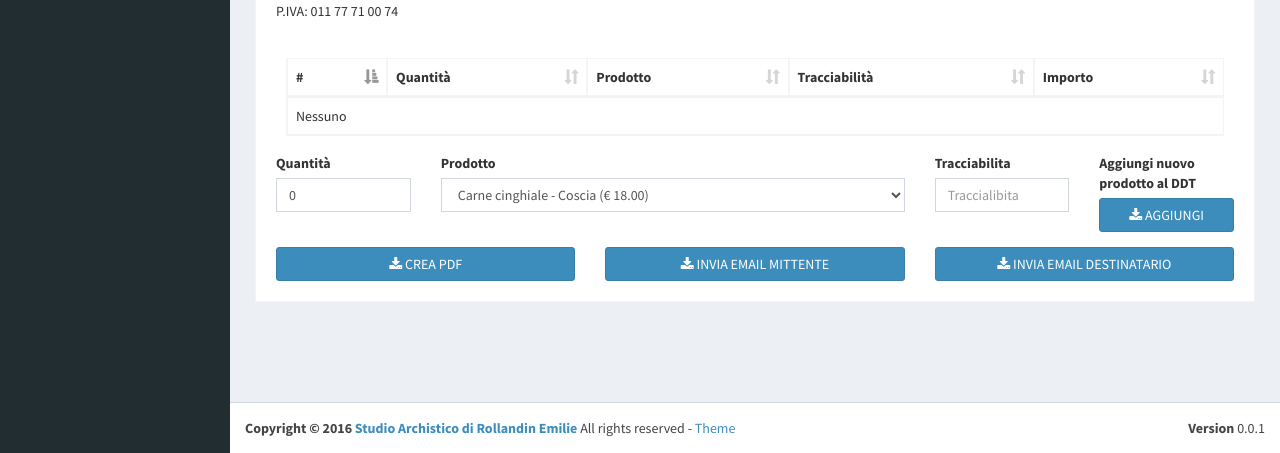
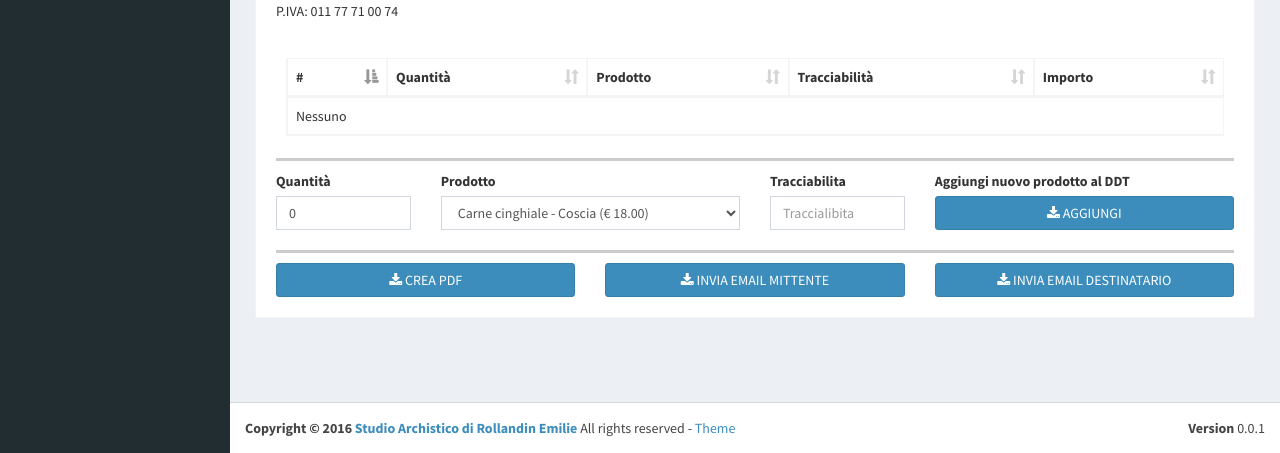
Before and after one commit to archistico/Fatturazione, a PHP site: page /ddtvisualizza.php?ddt_id=1 in a window 1280 px wide. Shown: the part 347-800 px from the top of the page. Run offline with PHP 8.4, Linux system fonts and the light colour scheme; data comes from the database, SQL or seed files in the repository; data that the repository does not hold is empty; some libraries are stand-ins or nearby versions.

Commit message:
Sistemazione divider

```diff
--- /dev/null
+++ b/css/fatturazione.css
@@ -0,0 +1,16 @@
+/*
+To change this license header, choose License Headers in Project Properties.
+To change this template file, choose Tools | Templates
+and open the template in the editor.
+*/
+/*
+    Created on : 28-lug-2016, 1.20.58
+    Author     : Emilie
+*/
+
+hr.fatturazione {
+    margin-top: 5px;
+    margin-bottom: 10px;
+    border: 0px;
+    border-top: 3px solid #ccc;
+}
--- a/ddtvisualizza.php
+++ b/ddtvisualizza.php
@@ -258,6 +258,7 @@
                         <!-- /.col -->
                     </div>
                     <!-- /.row -->
+                    <hr class="fatturazione">
                     <div class="row">
                         <form name="ddtForm" action="ddtvisualizza.php" method="get" class="no-print">
 
@@ -267,7 +268,7 @@
                                     <input type="number" min="0" max="1000" step="0.001" class="form-control" placeholder="Qt" value="0" name='quantita' required>
                                 </div>
                             </div>
-                            <div class="col-md-6">
+                            <div class="col-md-4">
                                 <div class="form-group">
                                     <label>Prodotto</label>
                                     <select class="form-control select2" style="width: 100%;" name='prodotto' required>
@@ -285,7 +286,7 @@
                                 </div>
                             </div>
 
-                            <div class="col-md-2">
+                            <div class="col-md-4">
                                 <div class="form-group">
                                     <input type="hidden" name="ddt_id" value="<?php echo $_GET['ddt_id']; ?>">
                                     <input type="hidden" name="TipoOperazione" value="2">
@@ -300,6 +301,7 @@
                         </form>
                     </div>
                     <!-- this row will not appear when printing -->
+                    <hr class="fatturazione">
                     <div class="row no-print">
                         <div class="col-md-4">
                             <button type="button" class="btn btn-primary btn-block" style="margin-right: 5px;">
--- a/link.php
+++ b/link.php
@@ -17,3 +17,5 @@
 <!-- AdminLTE Skins. Choose a skin from the css/skins
      folder instead of downloading all of them to reduce the load. -->
 <link rel="stylesheet" href="dist/css/skins/_all-skins.min.css">
+<!-- Emilie style -->
+<link rel="stylesheet" href="css/fatturazione.css">
```
